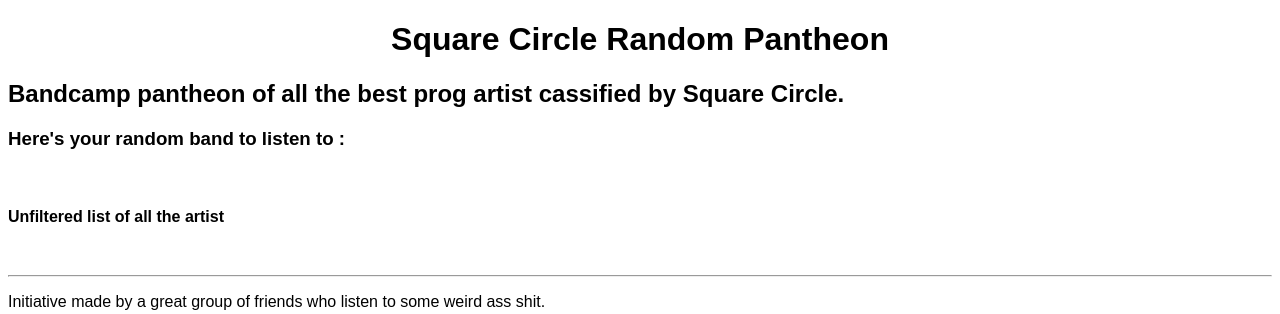
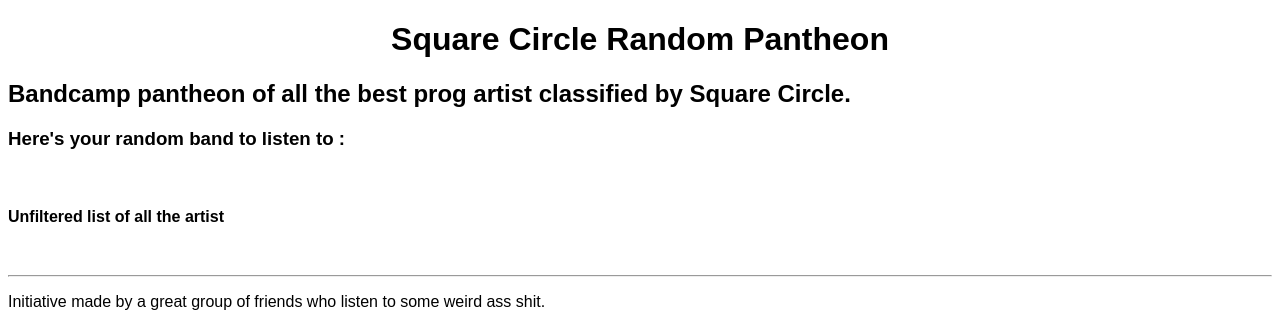
Before and after one commit to SkullMasher/randompantheon, a PHP site: template templates/index.twig in a window 1280 px wide. Shown: the top 314 px of the page. Run offline with PHP 8.4, Linux system fonts and the light colour scheme; the template is opened without the code that fills it, so the values that code supplies are empty; some libraries are stand-ins or nearby versions.

Commit message:
:skull: typo

```diff
--- a/templates/index.twig
+++ b/templates/index.twig
@@ -10,7 +10,7 @@
 <div class="wrapper">
   <header>
     <h1 class="main-title">Square Circle Random Pantheon</h1>
-    <h2>Bandcamp pantheon of all the best prog artist cassified by Square Circle.</h2>
+    <h2>Bandcamp pantheon of all the best prog artist classified by Square Circle.</h2>
   </header>
   <main>
     <h3>Here's your random band to listen to :</h3>
```
